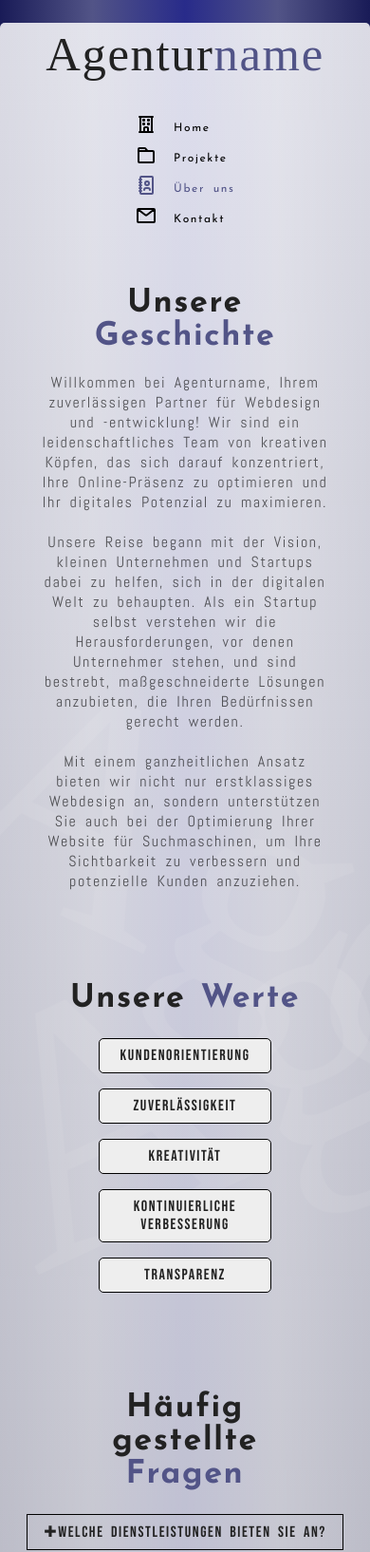
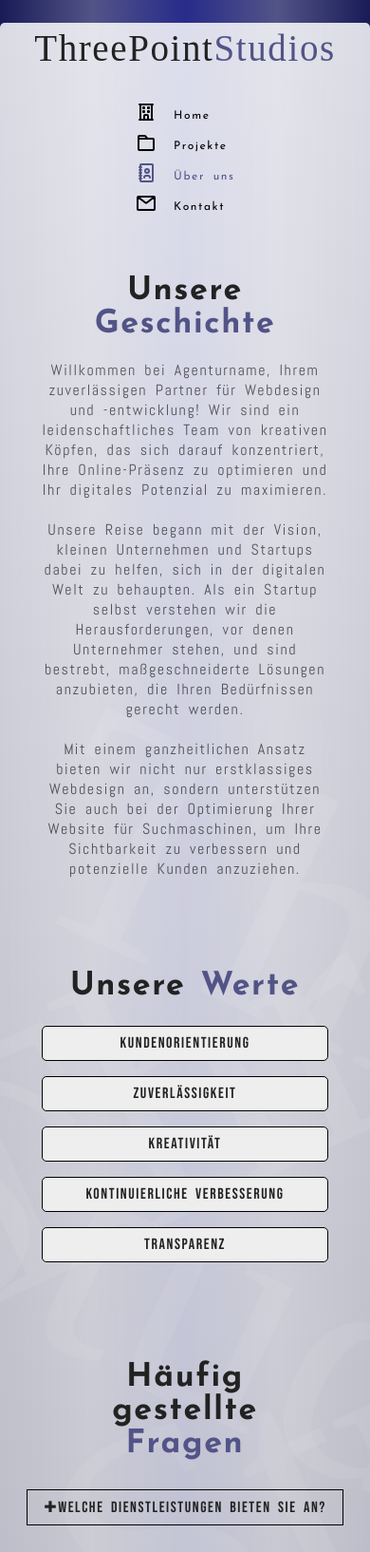
Before and after one commit to dominicBurfeind/ThreePointStudios, a plain HTML site: page aboutus.html in a window 390 px wide. Shown: the top 1634 px of the page at 95% size. Drawn offline with Linux system fonts and the light colour scheme; a web font is replaced by a local one.

Commit message:
added name

```diff
--- a/aboutus.html
+++ b/aboutus.html
@@ -15,8 +15,8 @@
 <body>
 
   <div class="background-container">
-    <p class="background-text1 wavy">Agenturname</p>
-    <p class="background-text2 wavy">Agenturname</p>
+    <p class="background-text1 wavy">ThreePoint Studios</p>
+    <p class="background-text2 wavy">ThreePoint Studios</p>
   </div>
 
 
@@ -28,7 +28,7 @@
       <header class="header">
         <div class="header-content-info">
           <div class="logo-container">
-            <span class="logo">Agentur<span class="logo-color">name</span></span>
+            <span class="logo">ThreePoint<span class="logo-color">Studios</span></span>
           </div>
           <ul>
             <li>
--- a/resources/css/style.css
+++ b/resources/css/style.css
@@ -240,7 +240,7 @@ main {
 }
 
 .logo {
-  font-size: 13vw;
+  font-size: 10vw;
   font-family: 'Tac One';
 }
 
@@ -564,9 +564,9 @@ font-family: Abel;
 }
 
 .question {
-  border: 1px solid black;
+  border: 1.3px solid black;
   width: 100%;
-  margin: 20px 0;
+  margin: 30px 0;
 }
 
 .question details summary {
@@ -609,6 +609,7 @@ font-family: Abel;
   main {
     margin: var(--spacing-lg) 0;
     height: 95%;
+    width: 85%;
   }
 
   .main-content {
@@ -634,7 +635,7 @@ font-family: Abel;
   }
 
   .logo {
-    font-size: 13vw;
+    font-size: 10vw;
     width: 100%;
   }
 
@@ -660,7 +661,7 @@ font-family: Abel;
   }
 
   .unsere-werte-container ul li {
-    width: 60%;
+    width: 100%;
   }
 
   .question details summary {
```
Also changed, not shown: contact.html (+3 -3 lines), index.html (+4 -4 lines), work.html (+4 -4 lines).
